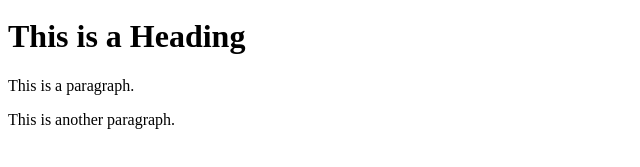
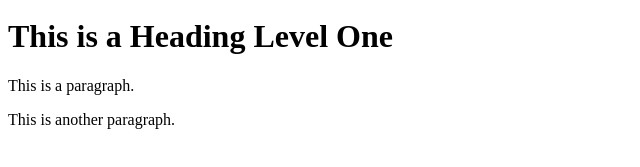
Before and after one commit to MoinHawk/mySampleRepo, a plain HTML site: page index.html in a window 1280 px wide. Shown: the part 29-196 px from the top of the page, without its empty margins (0-640 px from the left). Drawn offline with Linux system fonts and the light colour scheme.

Commit message:
Initial change 1

```diff
--- a/index.html
+++ b/index.html
@@ -12,7 +12,7 @@
 <img src="img_la.jpg" alt="LA" style="width:100%">
 
 <div class="">
- <h1>This is a Heading</h1>
+ <h1>This is a Heading Level One</h1>
  <p>This is a paragraph.</p>
  <p>This is another paragraph.</p>
 </div>
```
